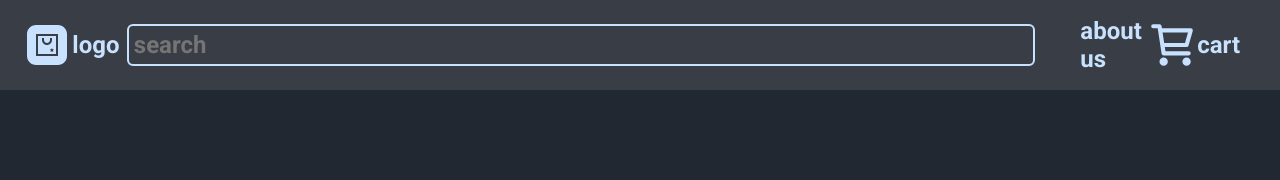
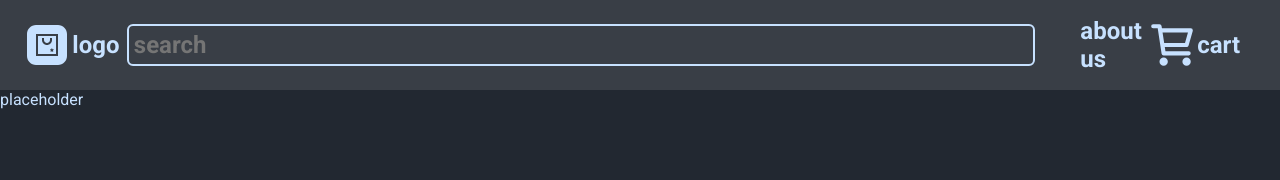
Before and after one commit to zaZZa564/fake-shop, a React (Create React App) app: page / in a window 1280 px wide. Shown: the top 180 px of the page. Built offline with nearby package versions, Linux system fonts and the light colour scheme.

Commit message:
Item component

```diff
--- a/src/App.js
+++ b/src/App.js
@@ -1,11 +1,15 @@
 import React from "react";
 import Header from "./components/Header";
+import Item from "./components/Item";
 
 class App extends React.Component {
   render() {
     return(
       <div className="App">
         <Header />
+        <div className="Items-grid">
+          <Item></Item>
+        </div>
       </div>
     );
   }
--- /dev/null
+++ b/src/components/Item.js
@@ -0,0 +1,11 @@
+import React from "react";
+
+class Item extends React.Component {
+  render() {
+    return(
+      <div>placeholder</div>
+    );
+  }
+}
+
+export default Item
--- a/src/index.js
+++ b/src/index.js
@@ -1,5 +1,6 @@
 import ReactDOM from "react-dom/client";
 import App from "./App";
+// styles
 import './style/style.css';
 import './style/header.css';
 
```
Also changed, not shown: src/style/item.css (added).
